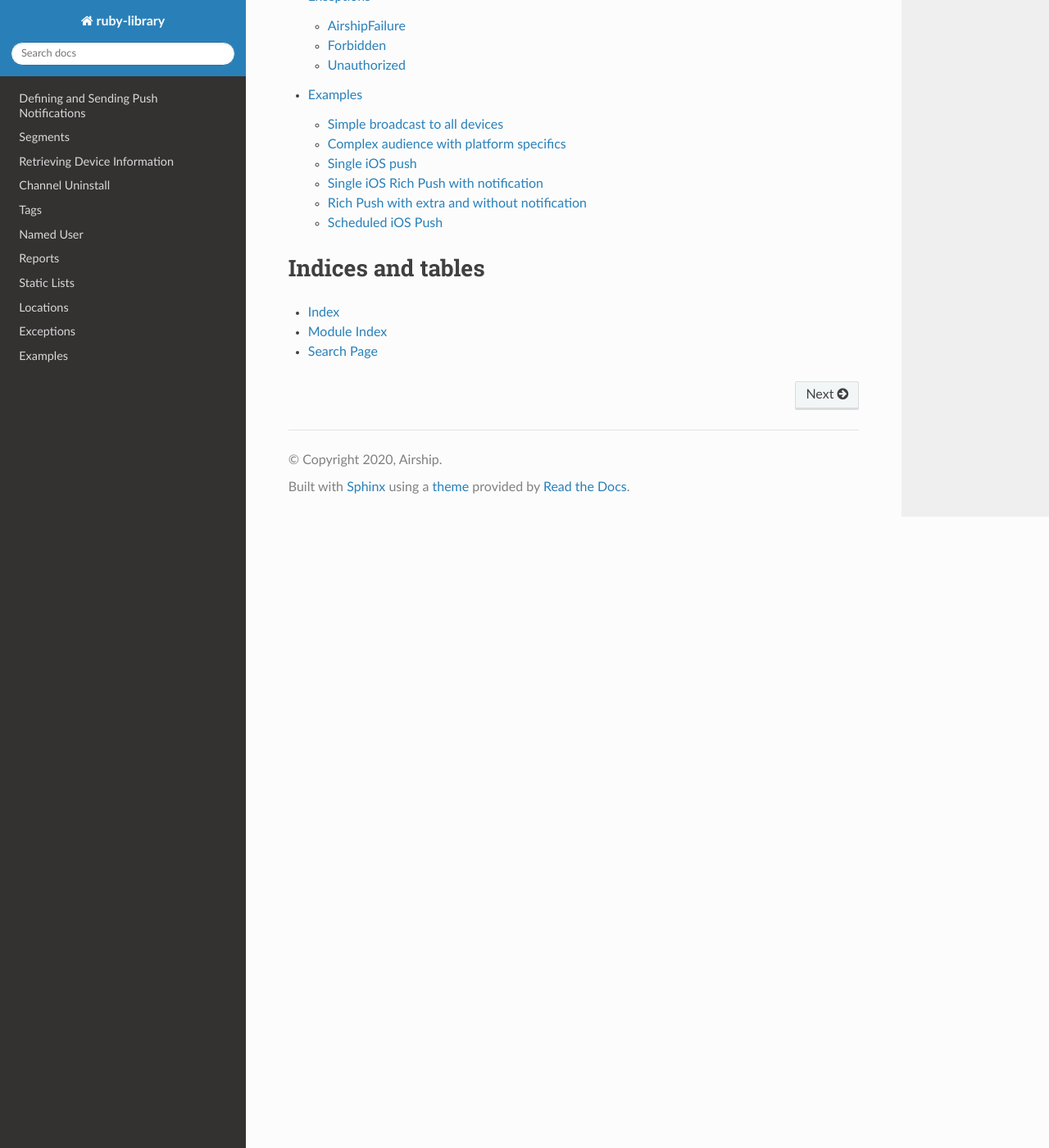
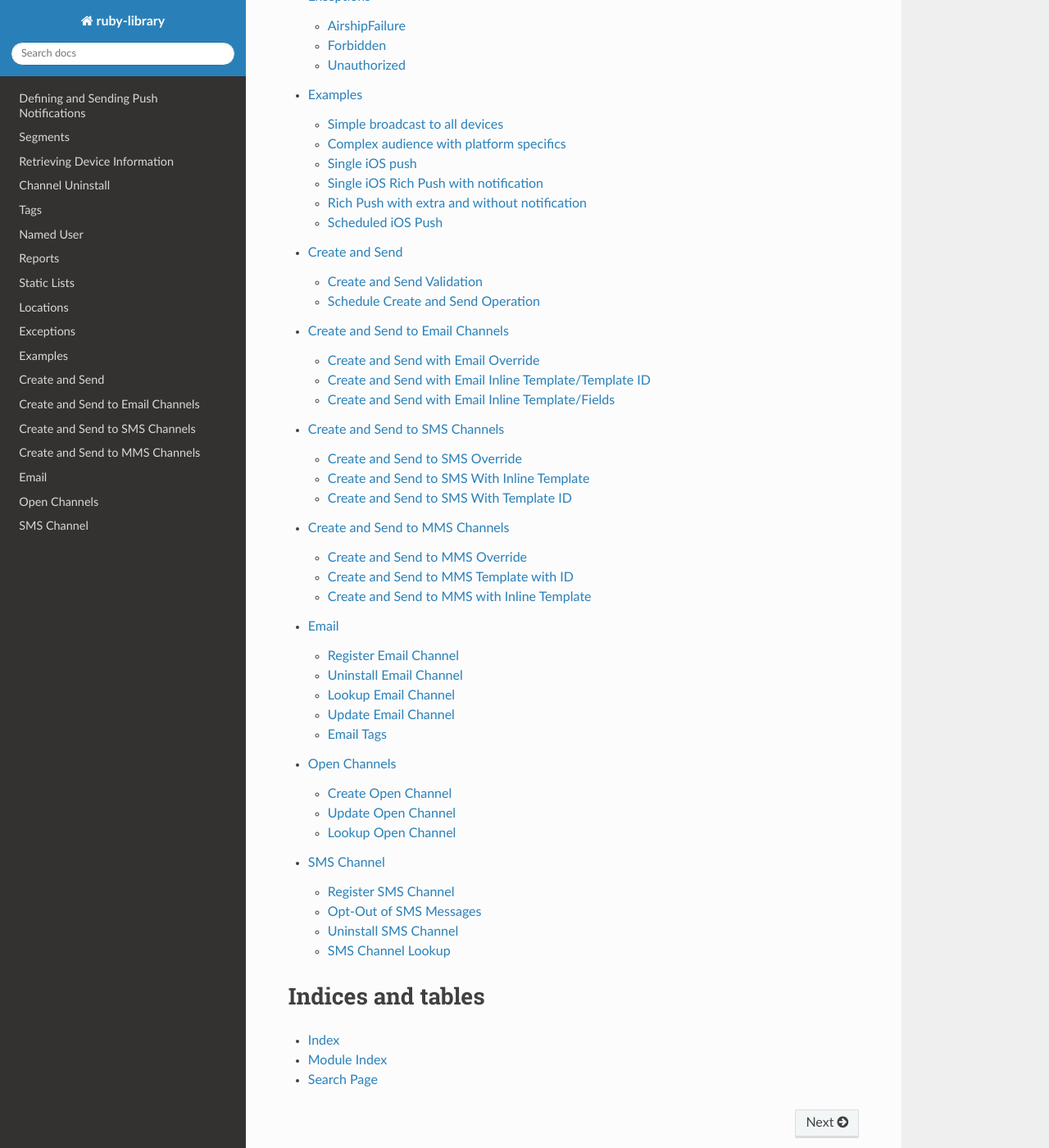
Before and after one commit to urbanairship/ruby-library, a Sphinx documentation site: the page built from docs/index.rst, in a window 1280 px wide and 1400 px high, scrolled down 2869 px. Shown: the whole window at 82% size. Built offline with Sphinx 7.4.7 and the Read the Docs theme 2.0.0, drawn with Linux system fonts in a browser that asks for light colours; the version number could not be read and is left out; cross-references to code outside the pages are shown as plain code.

Commit message:
small changes for consistent docs update

```diff
--- a/docs/create_and_send.rst
+++ b/docs/create_and_send.rst
@@ -449,7 +449,7 @@ shown in the line of code here:
   Should return a 202 Accepted HTTP response.
 
 Create and Send to MMS with Inline Template
----------------------------------------
+-------------------------------------------
 
 The first few lines of code are creating a MmsNotification object, and assigning
 instance variables to that object. The line of code here:
--- a/docs/index.rst
+++ b/docs/index.rst
@@ -69,6 +69,10 @@ Contents:
    location.rst
    exceptions.rst
    examples.rst
+   create_and_send.rst
+   email.rst
+   open_channels.rst
+   sms.rst
 
 
 Indices and tables
```
